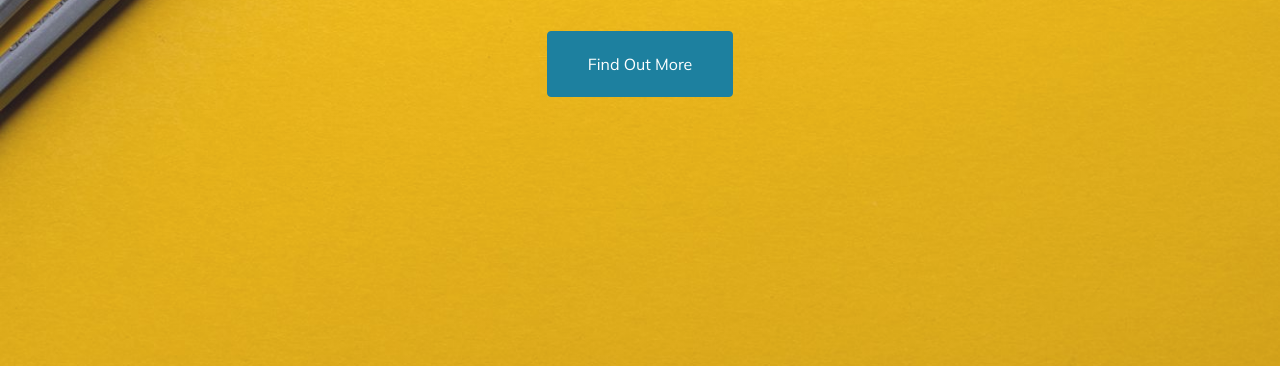
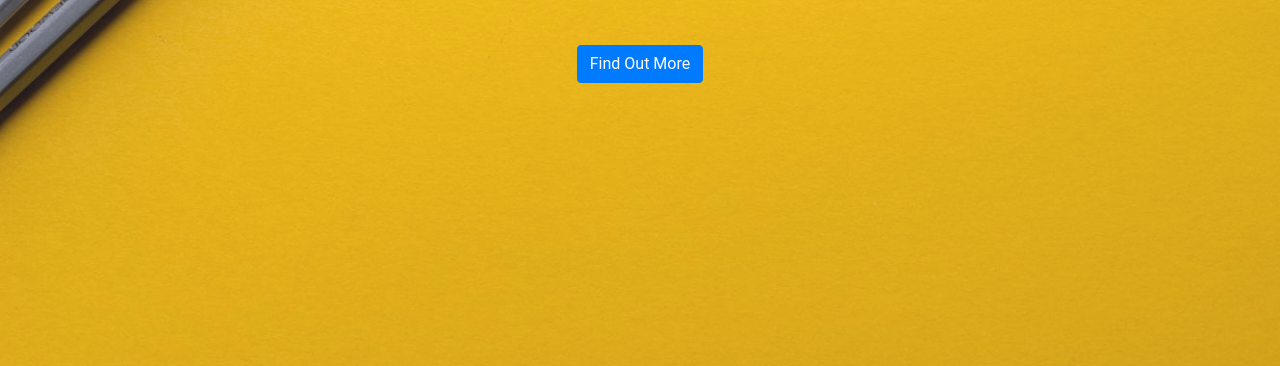
Before and after one commit to coder2708/iNSTAA.LINK, a plain HTML site: page index.html in a window 1280 px wide. Shown: the part 434-800 px from the top of the page. Drawn offline with nearby package versions, Linux system fonts and the light colour scheme.

Commit message:
Update index.html

```diff
--- a/index.html
+++ b/index.html
@@ -20,6 +20,14 @@
   <link rel="stylesheet" href="/css/styles.css">
   <script src="https://kit.fontawesome.com/681d0e5540.js" crossorigin="anonymous"></script>
 <link rel="stylesheet" href="22.css">
+	        <!-- Bootstrap core CSS -->
+    <link href="bootstrap22.min.css" rel="stylesheet">
+
+
+    <!-- Additional CSS Files -->
+    <link rel="stylesheet" href="fontawesome.css">
+    <link rel="stylesheet" href="somefiles.css">
+    <link rel="stylesheet" href="owl.css">
 </head>
     <style>
 
```
